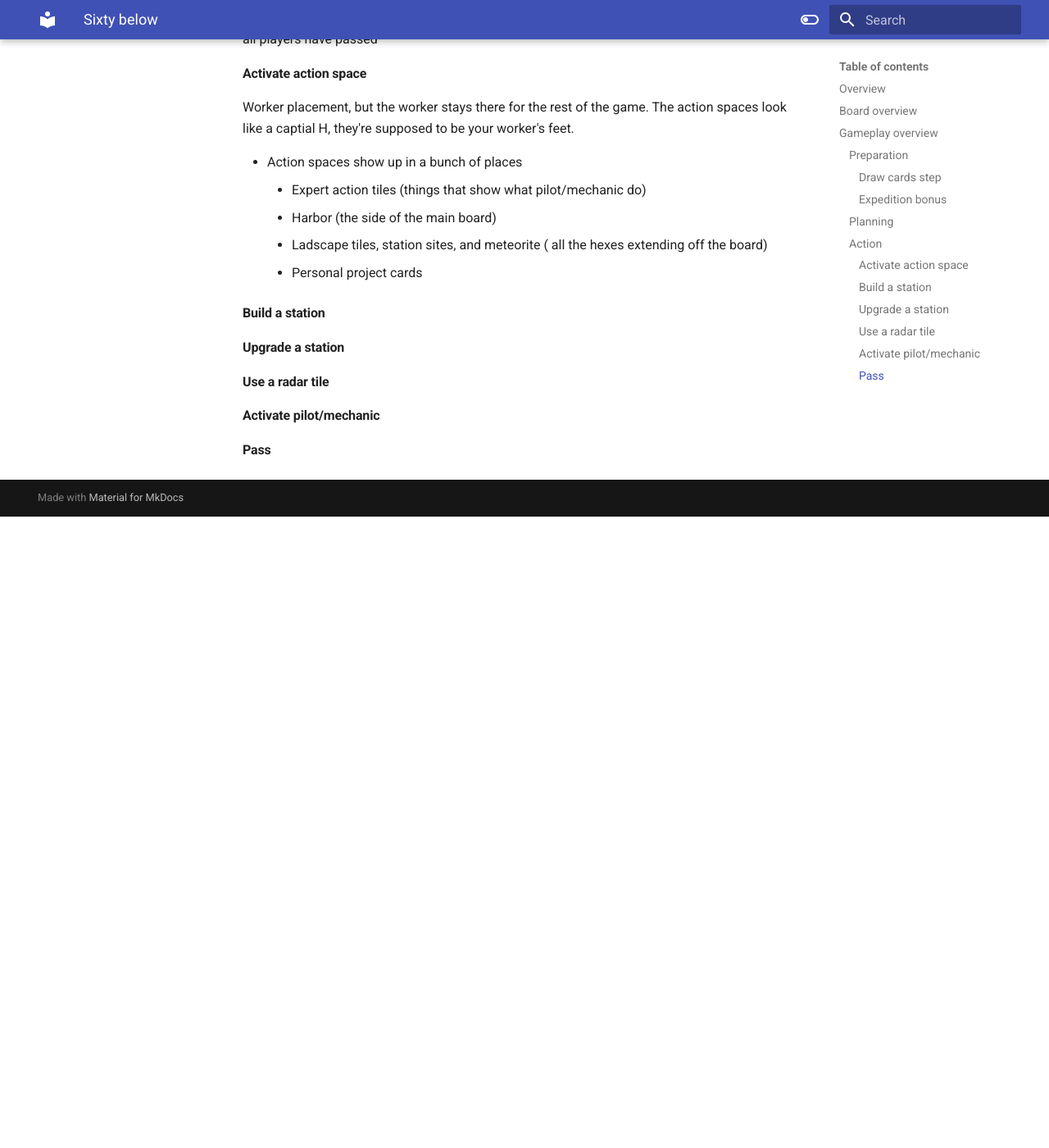
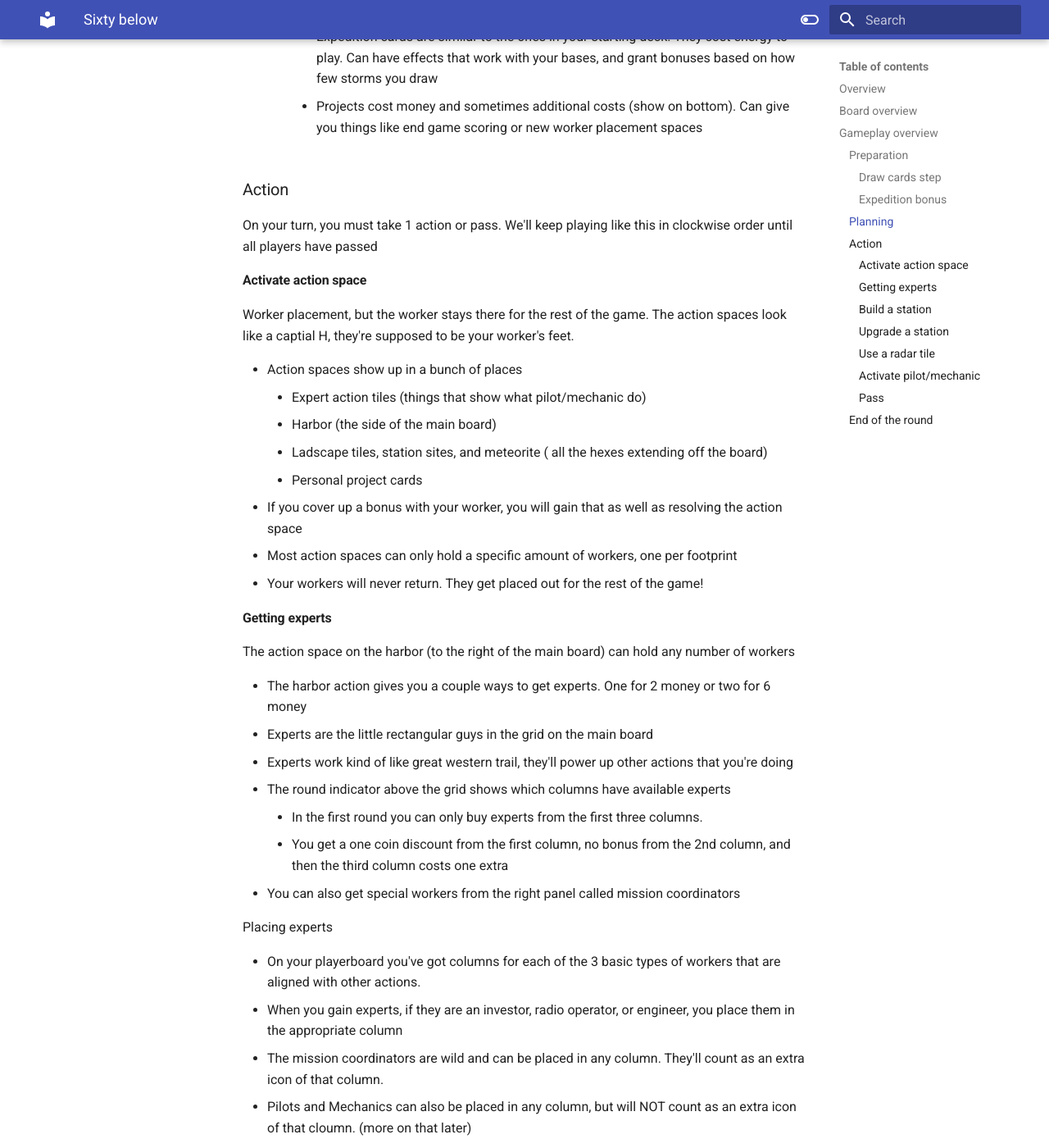
Before and after one commit to IronTarkles/Teaches, an MkDocs documentation site: the page built from docs/con_games/sixty_below.md, in a window 1280 px wide and 1400 px high, scrolled down 4107 px. Shown: the whole window at 82% size. Built offline with MkDocs 1.6.1 and Material for MkDocs 9.7.7, drawn with Linux system fonts in a browser that asks for light colours; before the commit the page ends 4737 px from its top, so only the background shows below that; some of the changed text lies outside the part shown.

Commit message:
minus sixty progress

```diff
--- a/docs/con_games/sixty_below.md
+++ b/docs/con_games/sixty_below.md
@@ -36,13 +36,16 @@ During this phase you will draw a card from your deck and then decide to play it
 - At the start of the game, your deck is made up of 5 expedition cards and 5 storm cards
     - Expedition cards are played to the bottom part of your tableau (the white spaces). You start the game with three slots available.
     - Storm cards are played to the top part of your tableau, and each must cover a base. You start the game with 3 bases.
+- You will always draw a card and decide what to do. Choosing to discard the card ends your draw cards step.
 - If you draw a card and it has no where to go (like if you've covered up 3 bases with storm cards and draw a 4th storm card), you must discard it and end this step
 - There are circular forecast tokens (we each start with one) that you can use during this step
     - Discard a token to take any card from your tableau or the one you just drew and put it into your discard pile. Discarding using this token does not end the step and you may continue drawing and placing cards
 
+Basically you're trying to maximixe the stuff you play to the bottom of your board while minimizing the amount of storms you cover up bases with. Played cards will synergize with bases, but only if they are storm free.
+
 #### Expedition bonus
 
-After ending the draw cards step, you gain a bonus from everything on your tableau
+After ending the draw cards step, you gain a bonus from everything on your tableau.
 
 - Expedition cards give you rewards based on how many storm cards you've played
     - 0 or 1 storm cards played gets you the top bonus of your expedition cards
@@ -87,7 +90,9 @@ Another simultaneous phase
 - Take 2 explorers in your color from the supply and put them in your reserve area (the big empty circle on your player board)
 - Each player draws five cards from the deck. You get to keep one for free, or pay 2 energy to keep 2
     - These cards will go into your hand NOT YOUR DECK
-    - There are 2 types of cards, expedition cards, and project cards (more on that later)*************************************************************************************************************
+    - There are 2 types of cards, expedition cards, and project cards
+        - Expedition cards are similar to the ones in your starting deck. They cost energy to play. Can have effects that work with your bases, and grant bonuses based on how few storms you draw
+        - Projects cost money and sometimes additional costs (show on bottom). Can give you things like end game scoring or new worker placement spaces
 
 ### Action
 
@@ -102,6 +107,33 @@ Worker placement, but the worker stays there for the rest of the game. The actio
     - Harbor (the side of the main board)
     - Ladscape tiles, station sites, and meteorite ( all the hexes extending off the board)
     - Personal project cards
+- If you cover up a bonus with your worker, you will gain that as well as resolving the action space
+- Most action spaces can only hold a specific amount of workers, one per footprint
+- Your workers will never return. They get placed out for the rest of the game!
+
+#### Getting experts
+
+The action space on the harbor (to the right of the main board) can hold any number of workers
+
+- The harbor action gives you a couple ways to get experts. One for 2 money or two for 6 money
+- Experts are the little rectangular guys in the grid on the main board
+- Experts work kind of like great western trail, they'll power up other actions that you're doing
+- The round indicator above the grid shows which columns have available experts
+    - In the first round you can only buy experts from the first three columns.
+    - You get a one coin discount from the first column, no bonus from the 2nd column, and then the third column costs one extra
+- You can also get special workers from the right panel called mission coordinators
+
+
+Placing experts
+
+- On your playerboard you've got columns for each of the 3 basic types of workers that are aligned with other actions.
+- When you gain experts, if they are an investor, radio operator, or engineer, you place them in the appropriate column
+- The mission coordinators are wild and can be placed in any column. They'll count as an extra icon of that column.
+- Pilots and Mechanics can also be placed in any column, but will NOT count as an extra icon of that cloumn. (more on that later)
+- Covering up the icons on your expert track can get you some additional bonuses as well
+    - Gain a worker immediately
+    - Advance on the expedition track (player board blocking cards) once for each radio icon you ahve
+    - Draw 2 cards from the common deck
 
 #### Build a station
 
@@ -112,3 +144,20 @@ Worker placement, but the worker stays there for the rest of the game. The actio
 #### Activate pilot/mechanic
 
 #### Pass
+
+### End of the round
+
+At the end of round 3, 5, and 6, you'll have to pick a milestone to score immediately.
+
+- You have three milestones available to choose from. The 2 shared ones on the main board and your personal one.
+- You will pick one to score now and assign your first milestone marker to that card.
+- Once you've assigned a milestone marker to a card, you can't assign one of your later ones to the same card.
+- When you score your milestone, you'll check two columns depending on the round and see how you did
+    - Left two columns for the first scoring
+    - Middle two columns for the second scoring
+    - Right two columns for the third scoring
+- If you met the lower condition, cover it with your milestone marker on the lower point side
+- If you met the higher condition, cover it with the higher point side
+- If you don't at least meet the lower condiiton, you just put your marker back in the box and cry
+
+So you will be scoring all 3 of the objectives available to you, you just get to choose in what order. The earlier ones will require less investment, with the later ones requiring more investment
```
